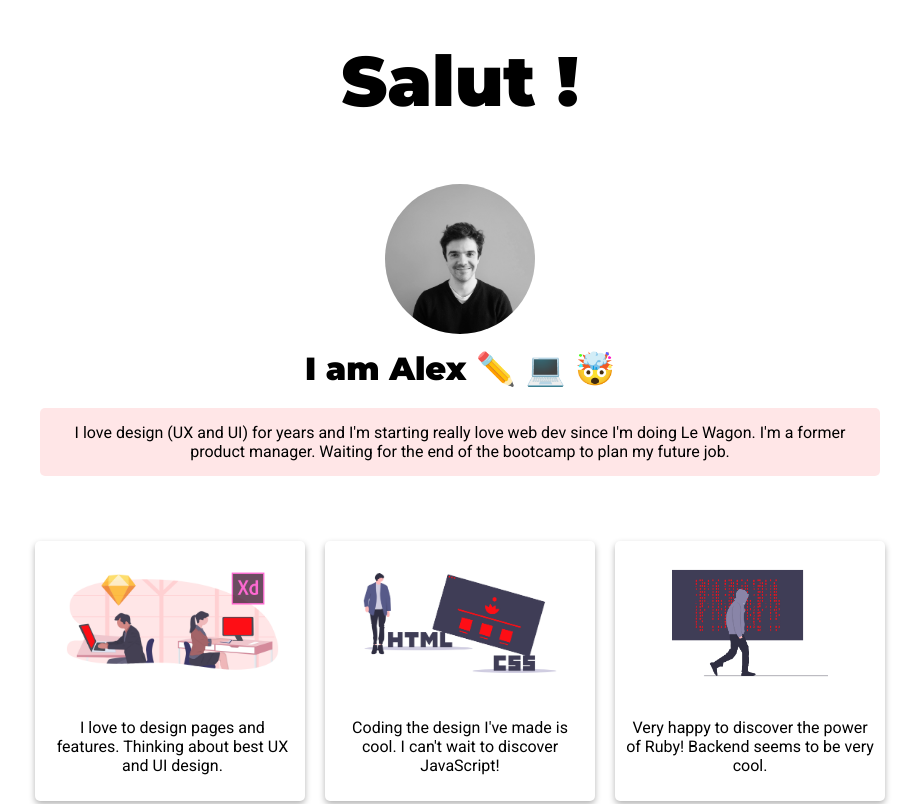
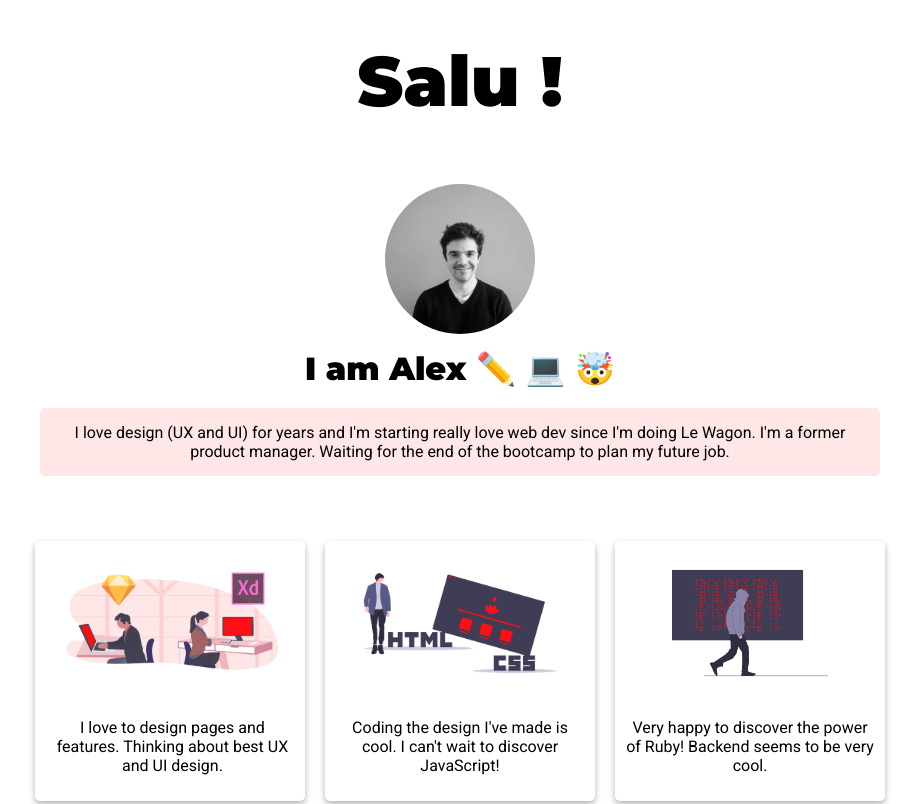
Before and after one commit to alexferr/profile, a plain HTML site: page index.html in a window 1280 px wide. Shown: the top 804 px of the page, without its empty margins (180-1099 px from the left). Drawn offline with Linux system fonts and the light colour scheme.

Commit message:
Wording adjustments

```diff
--- a/index.html
+++ b/index.html
@@ -38,7 +38,7 @@
 
   <body>
     <header>
-      <h1>Salut !</h1>
+      <h1>Salu !</h1>
     </header>
     <section>
       <div id= "profile">
```
